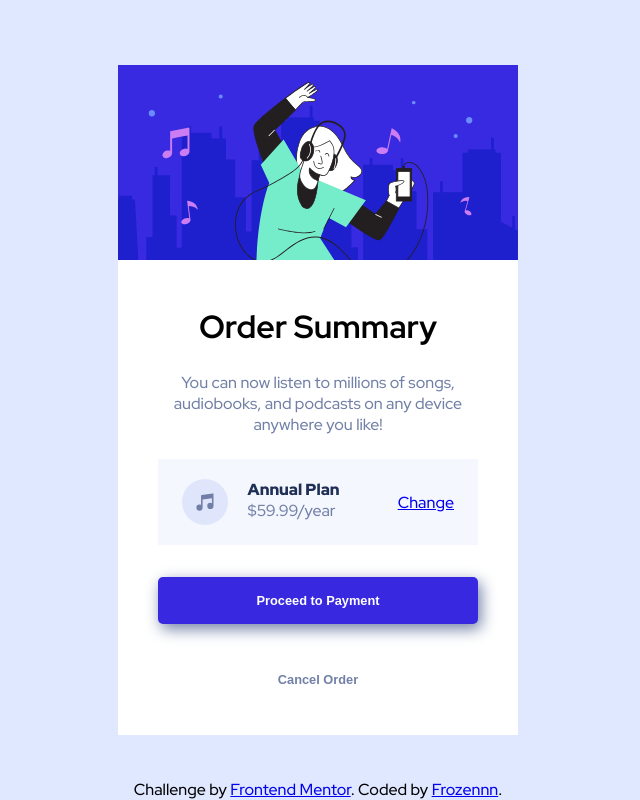
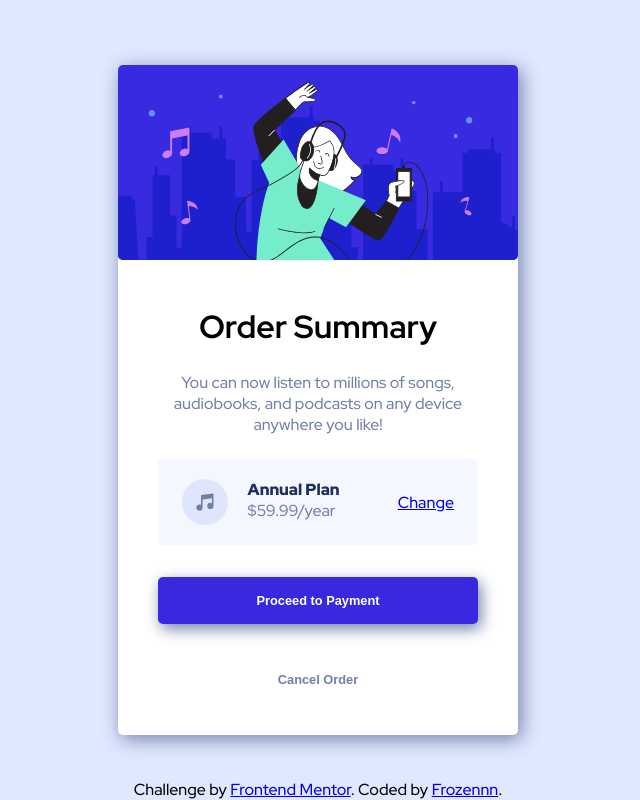
Before and after one commit to Frozennn/order-summary-component-main, a plain HTML site: page index.html in a window 1280 px wide. Shown: the whole page, without its empty margins (322-962 px from the left). Drawn offline with Linux system fonts and the light colour scheme.

Commit message:
Update styles.css

```diff
--- a/styles.css
+++ b/styles.css
@@ -7,6 +7,7 @@
 .main-image {
   width: 100%;
   margin-bottom: 2.5rem;
+  border-radius: 5px;
 }
 
 ul {
@@ -39,6 +40,8 @@ h1 {
 .main-container {
   background-color: #fff;
   width: 400px;
+  border-radius: 5px;
+  box-shadow: 3px 4px 19px var(--Desaturated-blue);
 }
 
 .main-content {
@@ -63,6 +66,7 @@ h1 {
   width: 80%;
   margin: 0 auto;
   justify-content: space-between;
+  border-radius: 5px;
 }
 
 .pricing-info {
```
